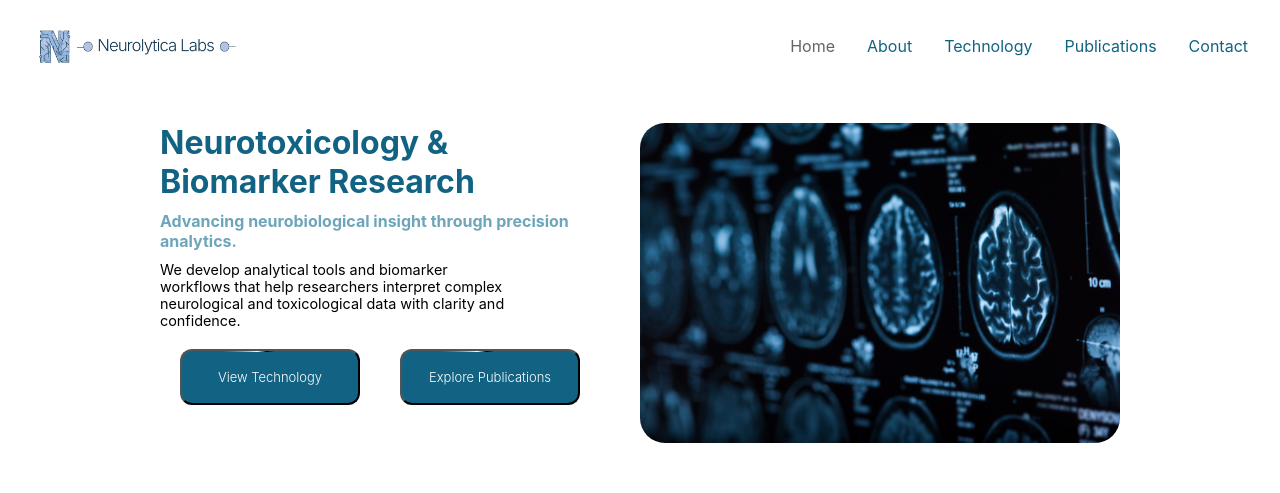
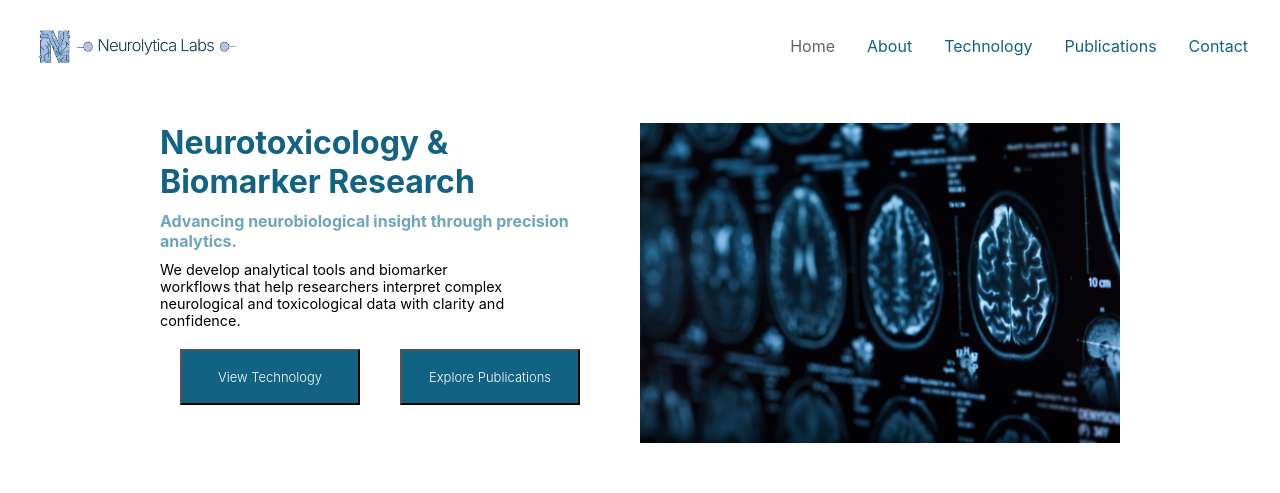
Before and after one commit to ifradgley/neurolytica-labs, a React (Vite) app: page / in a window 1280 px wide. Shown: the top 493 px of the page. Built offline with nearby package versions, Linux system fonts and the light colour scheme.

Commit message:
Add reference section to Home component: include trusted by researchers text and images

```diff
--- a/src/App.css
+++ b/src/App.css
@@ -11,12 +11,6 @@
 
 .hero {
   grid-area: hero;
-}
-.content {
-  grid-area: content;
-}
-.footer {
-  grid-area: footer;
 }
 
 .navbar {
@@ -94,7 +88,7 @@
   position: relative;
   margin: 20px;
   padding: 18px 24px;
-  border-radius: 12px;
+  border-radius: 0px;
   color: #fff;
   font-family: Inter;
   font-size: 13px;
@@ -111,55 +105,12 @@
   color: white;
 }
 
-#view-button {
-  .view-button-mask {
-    position: absolute;
-    top: 0;
-    left: 0;
-    border-radius: 12px;
-    width: 100%;
-    height: 100%;
-    padding: 1px;
-    mask:
-      linear-gradient(#000 0 0) content-box,
-      linear-gradient(#000 0 0) border-box;
-    mask-composite: exclude;
-  }
-}
-
-.view-button-glow {
-  background: conic-gradient(
-    from 0deg,
-    transparent 0%,
-    #fff 10%,
-    #000,
-    transparent 20%
-  );
-  position: absolute;
-  top: 50%;
-  left: 50%;
-  width: 500px;
-  height: 500px;
-  transform: translate(-50%, -50%);
-  transform-origin: 0 0;
-  animation: rotateShine 3s linear infinite;
-}
-
-@keyframes rotateShine {
-  0% {
-    transform: rotate(0deg) translate(-50%, -50%);
-  }
-  100% {
-    transform: rotate(360deg) translate(-50%, -50%);
-  }
-}
-
 #explore-button {
   overflow: hidden;
   position: relative;
   margin: 20px;
   padding: 18px 24px;
-  border-radius: 12px;
+  border-radius: 0px;
   color: #fff;
   font-family: Inter;
   font-size: 13px;
@@ -176,57 +127,47 @@
   color: white;
 }
 
-#explore-button {
-  .explore-button-mask {
-    position: absolute;
-    top: 0;
-    left: 0;
-    border-radius: 12px;
-    width: 100%;
-    height: 100%;
-    padding: 1px;
-    mask:
-      linear-gradient(#000 0 0) content-box,
-      linear-gradient(#000 0 0) border-box;
-    mask-composite: exclude;
-  }
-}
-
-.explore-button-glow {
-  background: conic-gradient(
-    from 0deg,
-    transparent 0%,
-    #fff 10%,
-    #000,
-    transparent 20%
-  );
-  position: absolute;
-  top: 50%;
-  left: 50%;
-  width: 500px;
-  height: 500px;
-  transform: translate(-50%, -50%);
-  transform-origin: 0 0;
-  animation: rotateShine 3s linear infinite;
-}
-
-@keyframes rotateShine {
-  0% {
-    transform: rotate(0deg) translate(-50%, -50%);
-  }
-  100% {
-    transform: rotate(360deg) translate(-50%, -50%);
-  }
-}
-
 #hero-img {
   height: 320px;
   width: auto;
   display: block;
-  border-radius: 25px;
+  border-radius: 0px;
+}
+
+.content {
+  grid-area: content;
+}
+
+.reference-section {
+  display: flex;
+  justify-content: flex-end;
+  margin-right: 7.5rem;
+}
+
+.reference-text {
+  display: flex;
+  flex-direction: row;
+  justify-content: space-between;
+  gap: 1rem;
+}
+
+.reference-images {
+  display: flex;
+  flex-direction: column;
+  justify-content: flex-end;
+  gap: 1rem;
+}
+
+#reference-1 {
+  width: 20rem;
+}
+
+#reference-2 {
+  width: 20rem;
 }
 
 .footer {
+  grid-area: footer;
   text-align: center;
   position: fixed;
   bottom: 5px;
```
